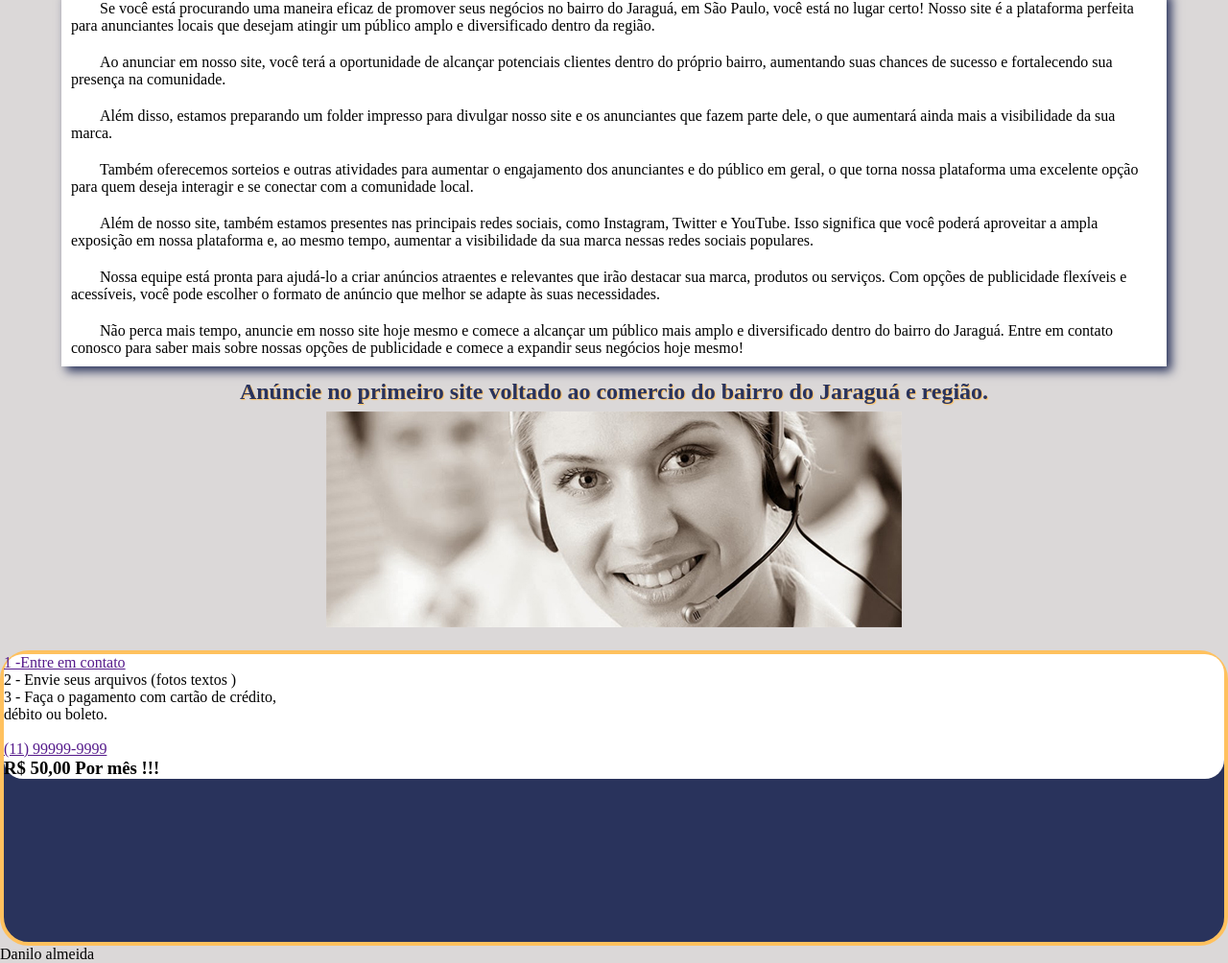
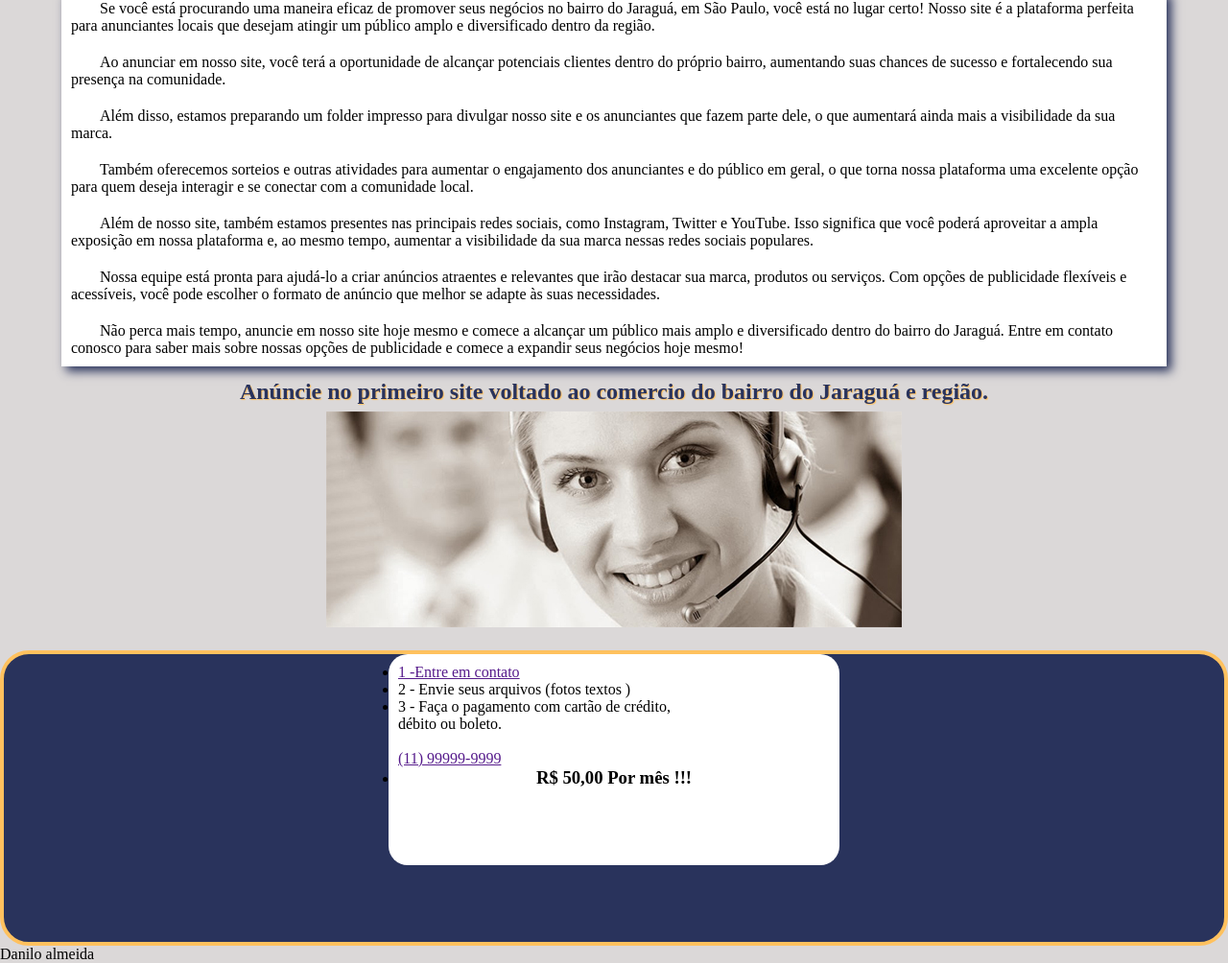
Before and after one commit to Daniloalmeid/comercio-jaragua2, a plain HTML site: page pag/anuncie.html in a window 1280 px wide. Shown: the part 240-1244 px from the top of the page at 96% size. Drawn offline with Linux system fonts and the light colour scheme; a web font is replaced by a local one.

Commit message:
Update anuncieconosco.css

```diff
--- a/styles/anuncieconosco.css
+++ b/styles/anuncieconosco.css
@@ -118,6 +118,7 @@ menu > ul > li{
 
 }
 .valores{
+   margin: 0%;
     height: 300PX;
     margin-top: 20px;
     background-color: var(--cor0);
@@ -125,6 +126,15 @@ menu > ul > li{
     border-radius: 30px;
 }
 .valores1{
+    margin: auto;
+    padding: 10px;
+    display: flexbox;
+    text-align: center;
+    width: 450px;
+    height: 200px;
     background-color: white;
     border-radius: 20px;
 }
+.livalores{
+    text-align: left;
+}
```
